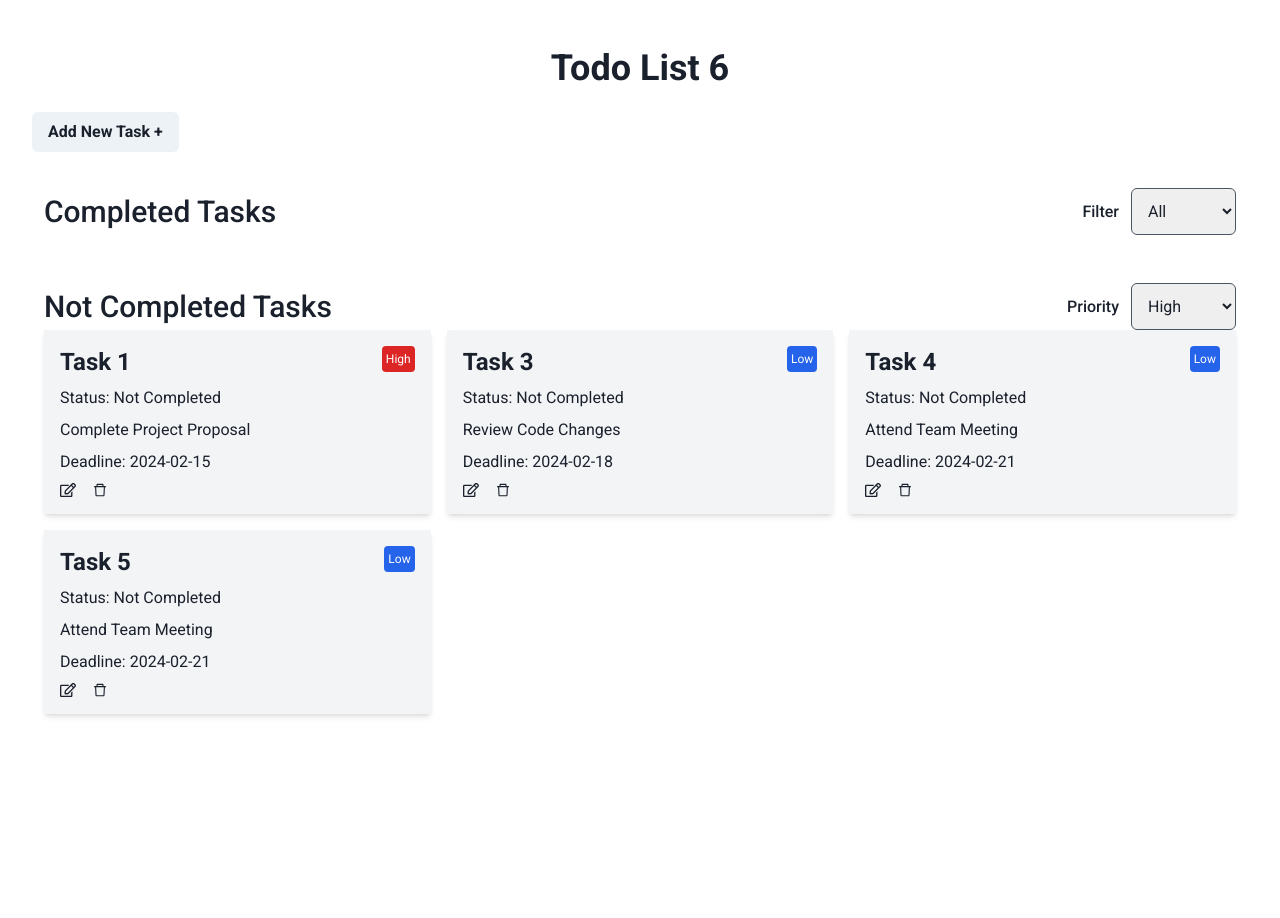
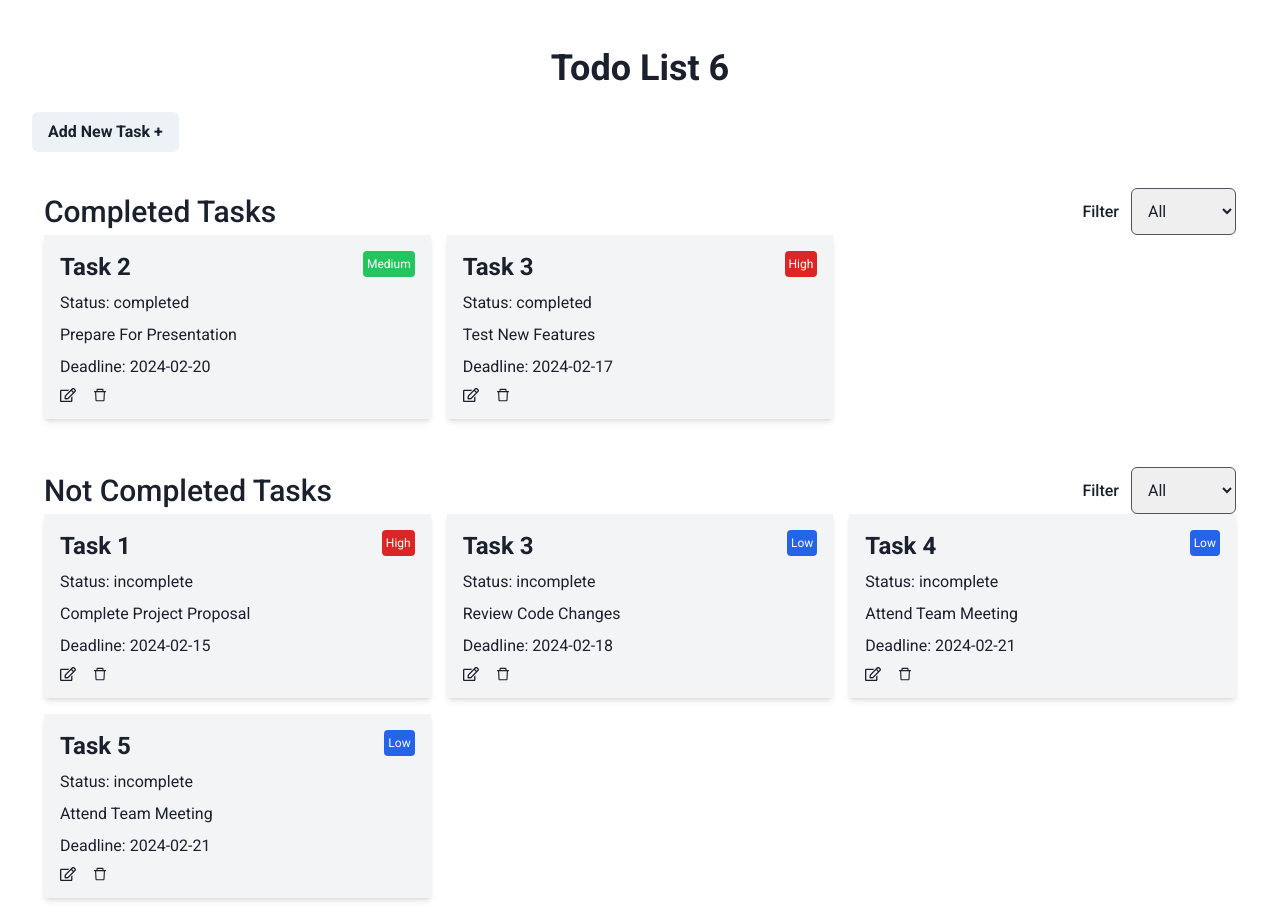
Before and after one commit to Foyez-Ahamed/todo-list-app, a React (Vite) app: page / in a window 1280 px wide. Before the commit the page ends 800 px from the top, so only its background shows below. Built offline with nearby package versions, Linux system fonts and the light colour scheme.

Commit message:
include a basic filtering system based on priority

```diff
--- a/src/components/CompletedTasks.jsx
+++ b/src/components/CompletedTasks.jsx
@@ -1,17 +1,16 @@
-import { useState } from "react";
+import { useEffect, useState } from "react";
 import TaskCard from "./TaskCard";
+import handleFilter from "../utility/priorityFilter";
 
-const CompletedTasks = ({ completed, allTasks, setAllTasks, x }) => {
+const CompletedTasks = ({ completed, allTasks, setAllTasks }) => {
+ console.log(completed);
+   const [displayCompleted, setDisplayCompleted] = useState([])
 
-   const [displayCompleted, setDisplayCompleted] = useState(completed)
+   useEffect(()=> {
+    setDisplayCompleted(completed);
+   },[completed])
 
-   const handleFilter = (e) => {
-      e.preventDefault();
-      console.log(e.target.value);
-    //   if(e.target.value === "high"){
-    //     const highValue =
-    //   }
-   }
+   console.log(displayCompleted);
 
 
   return (
@@ -23,7 +22,7 @@ const CompletedTasks = ({ completed, allTasks, setAllTasks, x }) => {
           <label className="font-medium" htmlFor="Filter">
             Filter
           </label>
-          <select onChange={handleFilter} className="border border-gray-600 rounded-md p-3" id="Filter">
+          <select onChange={(e) => handleFilter(e,completed, setDisplayCompleted)} className="border border-gray-600 rounded-md p-3" id="Filter">
             <option value="all">All</option>
             <option value="high">High</option>
             <option value="medium">Medium</option>
--- a/src/components/EditTaskModal.jsx
+++ b/src/components/EditTaskModal.jsx
@@ -83,8 +83,8 @@ const EditTaskModal = ({isOpen, onOpen, onClose, title, description, deadline, i
                     defaultValue={isCompleted ? "completed" : "notCompleted"}
                     {...register("isCompleted", { required: true })}
                   >
-                    <option value="notCompleted">Not Completed</option>
-                    <option value="completed">Completed</option>
+                    <option value="notCompleted">incomplete</option>
+                    <option value="completed">completed</option>
                   </select>
                 </div>
 
--- a/src/components/NotCompletedTasks.jsx
+++ b/src/components/NotCompletedTasks.jsx
@@ -1,29 +1,40 @@
+import { useEffect, useState } from "react";
 import TaskCard from "./TaskCard";
+import handleFilter from "../utility/priorityFilter";
 
 const NotCompletedTasks = ({ notCompleted, allTasks, setAllTasks }) => {
+
+    const [displayNotCompleted, setDisplayNotCompleted] = useState([])
+
+   useEffect(()=> {
+    setDisplayNotCompleted(notCompleted);
+   },[notCompleted])
+
   return (
     <div>
 
       <div className="flex items-center gap-2 justify-between">
         <h1 className="text-3xl font-medium">Not Completed Tasks</h1>
 
-        <div className="flex items-center gap-3">
-          <label className="font-medium" htmlFor="priority">
-            Priority
+        <form className="flex items-center gap-3">
+          <label className="font-medium" htmlFor="Filter">
+            Filter
           </label>
           <select
+            onChange={(e) => handleFilter(e, notCompleted, setDisplayNotCompleted)}
             className="border border-gray-600 rounded-md p-3"
-            id="priority"
+            id="Filter"
           >
+            <option value="all">All</option>
             <option value="high">High</option>
             <option value="medium">Medium</option>
             <option value="low">Low</option>
           </select>
-        </div>
+        </form>
       </div>
 
       <div className="grid grid-cols-1 md:grid-cols-2 lg:grid-cols-3 gap-4">
-        {notCompleted.map((task) => (
+        {displayNotCompleted.map((task) => (
           <TaskCard
             key={task.title}
             task={task}
--- a/src/components/TaskCard.jsx
+++ b/src/components/TaskCard.jsx
@@ -77,7 +77,7 @@ const TaskCard = ({task, allTasks, setAllTasks}) => {
         <div>
              <div className="p-4 flex flex-col gap-2 bg-gray-100 shadow-md relative">
             <h3 className="font-semibold text-2xl capitalize">{title}</h3>
-            <h4>Status: {isCompleted ? "completed" : "Not Completed"}</h4>
+            <h4>Status: {isCompleted ? "completed" : "incomplete"}</h4>
             <p className={`capitalize absolute right-4 top-4 p-1 ${priorityBg} rounded text-white text-[12px]`}>{priority}</p>
             <p className="capitalize">{description}</p>
             <p >Deadline: {deadline}</p>
--- /dev/null
+++ b/src/utility/priorityFilter.js
@@ -0,0 +1,18 @@
+const handleFilter = (e, tasks, setTasks) => {
+    e.preventDefault();
+    console.log(e.target.value);
+    if(e.target.value === "all"){
+        setTasks(tasks)
+    } else if(e.target.value === "high"){
+      const highValue = tasks.filter(task => task.priority === "high")
+      setTasks(highValue)
+    }  else if(e.target.value === "medium"){
+      const mediumValue = tasks.filter(task => task.priority === "medium")
+      setTasks(mediumValue)
+    } else {
+      const lowValue = tasks.filter(task => task.priority === "low")
+      setTasks(lowValue)
+    }
+ };
+
+ export default handleFilter;
```
